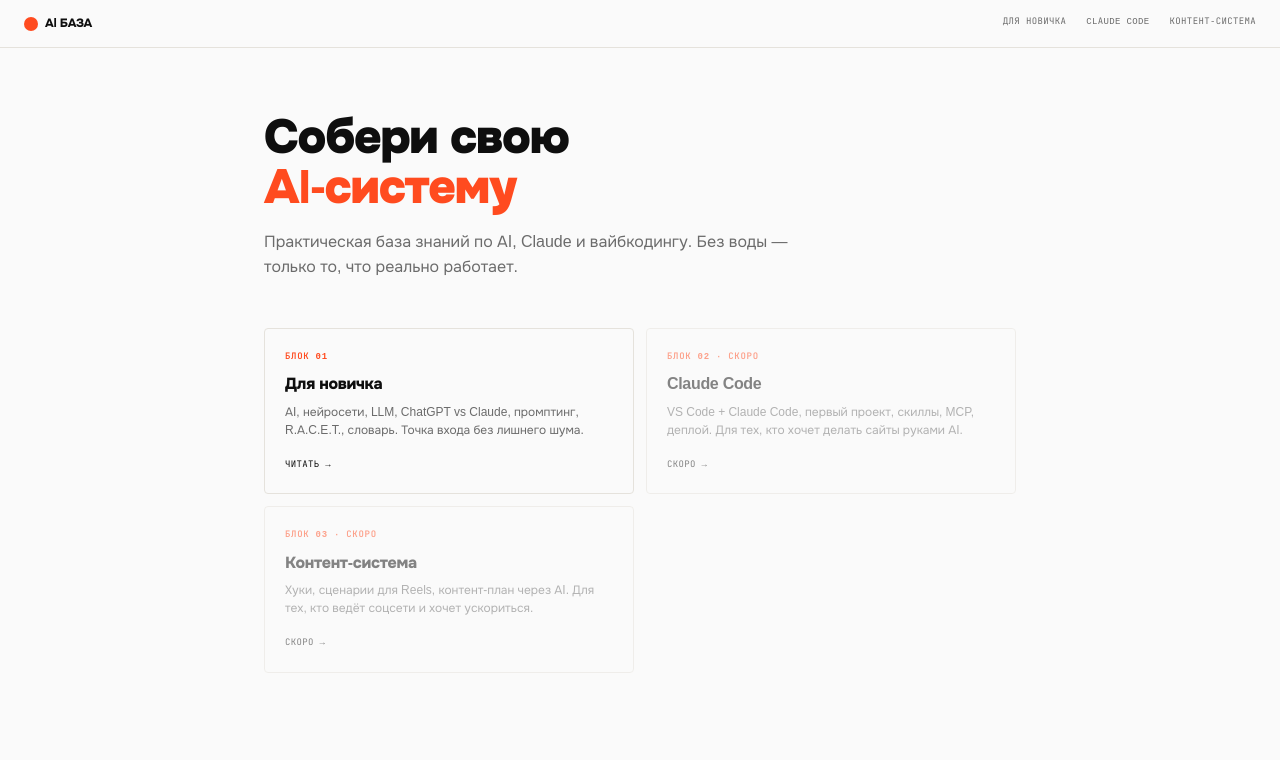
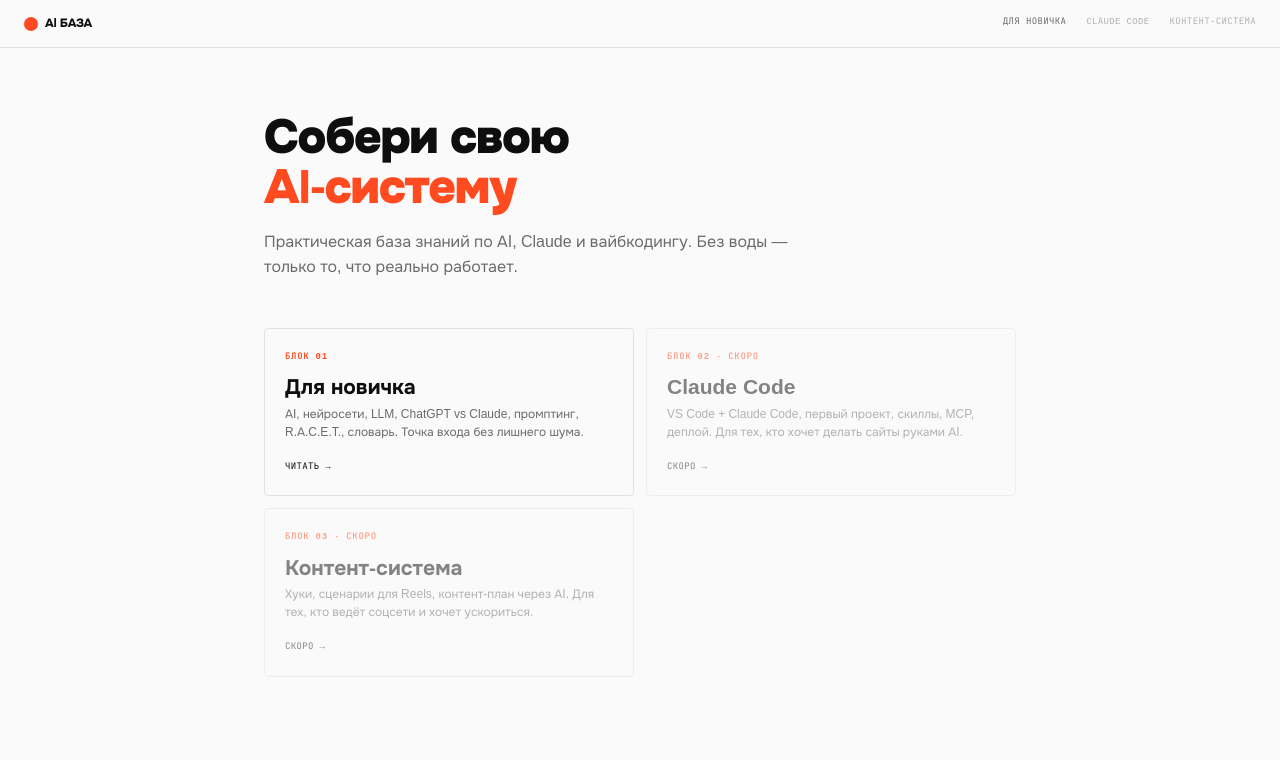
Before and after one commit to FloochRipper/ai-baza, a plain HTML site: page index.html in a window 1280 px wide. Drawn offline with Linux system fonts and the light colour scheme.

Commit message:
Исправить index.html: h2 вместо h3, отключить nav-плейсхолдеры

```diff
--- a/index.html
+++ b/index.html
@@ -25,8 +25,8 @@
   <a href="index.html" class="site-logo"><span class="mark"></span>AI БАЗА</a>
   <nav class="site-nav">
     <a href="block-00/01-intro.html">Для новичка</a>
-    <a href="#">Claude Code</a>
-    <a href="#">Контент-система</a>
+    <a href="#" aria-disabled="true" style="opacity:.5;pointer-events:none;">Claude Code</a>
+    <a href="#" aria-disabled="true" style="opacity:.5;pointer-events:none;">Контент-система</a>
   </nav>
 </header>
 
@@ -39,21 +39,21 @@
 
   <a class="section-card" href="block-00/01-intro.html">
     <div class="card-tag">Блок 01</div>
-    <h3>Для новичка</h3>
+    <h2>Для новичка</h2>
     <p>AI, нейросети, LLM, ChatGPT vs Claude, промптинг, R.A.C.E.T., словарь. Точка входа без лишнего шума.</p>
     <span class="card-cta">Читать →</span>
   </a>
 
   <a class="section-card" href="#" style="opacity:.5; pointer-events:none;">
     <div class="card-tag">Блок 02 · Скоро</div>
-    <h3>Claude Code</h3>
+    <h2>Claude Code</h2>
     <p>VS Code + Claude Code, первый проект, скиллы, MCP, деплой. Для тех, кто хочет делать сайты руками AI.</p>
     <span class="card-cta">Скоро →</span>
   </a>
 
   <a class="section-card" href="#" style="opacity:.5; pointer-events:none;">
     <div class="card-tag">Блок 03 · Скоро</div>
-    <h3>Контент-система</h3>
+    <h2>Контент-система</h2>
     <p>Хуки, сценарии для Reels, контент-план через AI. Для тех, кто ведёт соцсети и хочет ускориться.</p>
     <span class="card-cta">Скоро →</span>
   </a>
```
